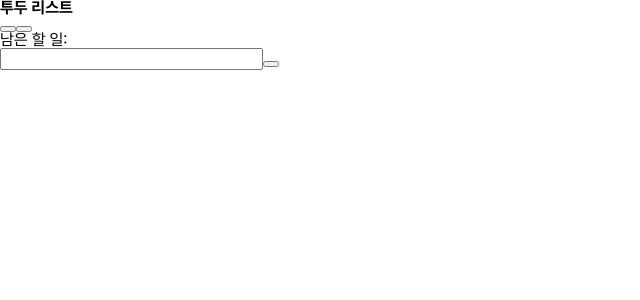
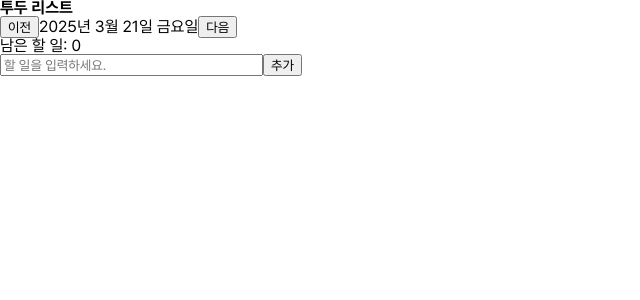
Before and after one commit to CEOS-Developers/react-todo-21th, a React (Vite) app: page / in a window 1280 px wide. Shown: the top 300 px of the page, without its empty margins (0-640 px from the left). Built offline with nearby package versions, Linux system fonts and the light colour scheme.

Commit message:
feat: 투두리스트 기능 구현

```diff
--- a/src/App.jsx
+++ b/src/App.jsx
@@ -1,37 +1,13 @@
-import GlobalStyles from "../styles/GlobalStyles";
-import styled from "styled-components";
-import DateNavigation from "./components/DateNavigation";
-import CountTodo from "./components/CountTodo";
-import TodoInput from "./components/TodoInput";
-import TodoList from "./components/TodoList";
+import GlobalStyles from "@/styles/GlobalStyles";
+import TodoListPage from "@/pages/TodoListPage";
 
 function App() {
   return (
-    <PageWrapper>
+    <>
       <GlobalStyles />
-      <MainWrapper>
-        <Header>
-          <Title>투두 리스트</Title>
-        </Header>
-        <Content>
-          <DateNavigation />
-          <CountTodo />
-          <TodoInput />
-          <TodoList />
-        </Content>
-      </MainWrapper>
-    </PageWrapper>
+      <TodoListPage />
+    </>
   );
 }
 
 export default App;
-
-const PageWrapper = styled.div``;
-
-const MainWrapper = styled.main``;
-
-const Header = styled.header``;
-
-const Title = styled.h1``;
-
-const Content = styled.section``;
--- a/src/components/ArrowButton.jsx
+++ /dev/null
@@ -1,11 +0,0 @@
-import styled from "styled-components";
-
-export const PreviousButton = () => {
-  return <Button></Button>;
-};
-
-export const NextButton = () => {
-  return <Button></Button>;
-};
-
-const Button = styled.button``;
--- a/src/components/CountTodo.jsx
+++ b/src/components/CountTodo.jsx
@@ -1,7 +1,7 @@
 import styled from "styled-components";
 
-const CountTodo = () => {
-  return <CountTodoContainer>남은 할 일:</CountTodoContainer>;
+const CountTodo = ({ incompleteCount }) => {
+  return <CountTodoContainer>남은 할 일: {incompleteCount}</CountTodoContainer>;
 };
 
 export default CountTodo;
--- a/src/components/DateNavigation.jsx
+++ b/src/components/DateNavigation.jsx
@@ -1,12 +1,21 @@
 import styled from "styled-components";
-import { PreviousButton, NextButton } from "./ArrowButton";
+import { formatDate } from "../utils/formatDate";
 
-const DateNavigation = () => {
+const DateNavigation = ({ date, setDate }) => {
+  const calculateDate = (dayOffset) => {
+    const newDateOffset = date.dayOffset + dayOffset;
+
+    setDate({
+      selectedDate: formatDate(newDateOffset),
+      dayOffset: newDateOffset,
+    });
+  };
+
   return (
     <Navigation>
-      <PreviousButton />
-      <Date></Date>
-      <NextButton />
+      <Button onClick={() => calculateDate(-1)}>이전</Button>
+      <Date>{date.selectedDate}</Date>
+      <Button onClick={() => calculateDate(1)}>다음</Button>
     </Navigation>
   );
 };
@@ -15,4 +24,6 @@ export default DateNavigation;
 
 const Navigation = styled.nav``;
 
+const Button = styled.button``;
+
 const Date = styled.time``;
--- a/src/components/TodoInput.jsx
+++ b/src/components/TodoInput.jsx
@@ -1,10 +1,27 @@
+import { useState } from "react";
 import styled from "styled-components";
 
-const TodoInput = () => {
+const TodoInput = ({ todoInput, setTodoInput, addTodoItem }) => {
+  const [isComposing, setIsComposing] = useState(false);
+
+  const handleKeyDown = (e) => {
+    if (e.key === "Enter" && !isComposing) {
+      e.preventDefault();
+      addTodoItem(todoInput);
+    }
+  };
+
   return (
     <TodoInputSection>
-      <Input />
-      <AddButton />
+      <Input
+        placeholder="할 일을 입력하세요."
+        onKeyDown={handleKeyDown}
+        value={todoInput}
+        onChange={(e) => setTodoInput(e.target.value)}
+        onCompositionStart={() => setIsComposing(true)}
+        onCompositionEnd={() => setIsComposing(false)}
+      />
+      <AddButton onClick={() => addTodoItem(todoInput)}>추가</AddButton>
     </TodoInputSection>
   );
 };
--- a/src/components/TodoList.jsx
+++ b/src/components/TodoList.jsx
@@ -1,11 +1,20 @@
 import styled from "styled-components";
 
-const TodoList = () => {
-  <TodoListSection>
-    <TodoListItems>
-      <TodoListItem></TodoListItem>
-    </TodoListItems>
-  </TodoListSection>;
+const TodoList = ({ todos = {}, date, handleClickDelete }) => {
+  return (
+    <TodoListSection>
+      <TodoListItems>
+        {todos[date.selectedDate]?.map((item) => (
+          <TodoListItem key={item.id}>
+            {item.text}
+            <DeleteButton onClick={() => handleClickDelete(item)}>
+              삭제
+            </DeleteButton>
+          </TodoListItem>
+        ))}
+      </TodoListItems>
+    </TodoListSection>
+  );
 };
 
 export default TodoList;
@@ -15,3 +24,5 @@ const TodoListSection = styled.section``;
 const TodoListItems = styled.ul``;
 
 const TodoListItem = styled.li``;
+
+const DeleteButton = styled.button``;
--- a/src/main.jsx
+++ b/src/main.jsx
@@ -2,8 +2,4 @@ import { StrictMode } from "react";
 import { createRoot } from "react-dom/client";
 import App from "./App.jsx";
 
-createRoot(document.getElementById("root")).render(
-  <StrictMode>
-    <App />
-  </StrictMode>
-);
+createRoot(document.getElementById("root")).render(<App />);
--- /dev/null
+++ b/src/pages/TodoListPage.jsx
@@ -0,0 +1,107 @@
+import styled from "styled-components";
+import DateNavigation from "@/components/DateNavigation";
+import CountTodo from "@/components/CountTodo";
+import TodoInput from "@/components/TodoInput";
+import TodoList from "@/components/TodoList";
+
+import { formatDate } from "@/utils/formatDate";
+import { useEffect, useState } from "react";
+
+const TodoListPage = () => {
+  const [date, setDate] = useState({
+    selectedDate: formatDate(),
+    dayOffset: 0,
+  });
+  const [incompleteCount, setIncompleteCount] = useState(0);
+  const [todoInput, setTodoInput] = useState("");
+  const [todos, setTodos] = useState({});
+
+  useEffect(() => {
+    setTodos(JSON.parse(localStorage.getItem("todos")) || {});
+  }, []);
+
+  useEffect(() => {
+    localStorage.setItem("todos", JSON.stringify(todos));
+
+    const count = (todos[date.selectedDate] || []).filter(
+      (todo) => !todo.completed
+    ).length;
+    setIncompleteCount(count);
+  }, [todos]);
+
+  useEffect(() => {
+    const count = (todos[date.selectedDate] || []).filter(
+      (todo) => !todo.completed
+    ).length;
+    setIncompleteCount(count);
+  }, [date.selectedDate]);
+
+  const addTodoItem = (todoText) => {
+    if (todoInput.trim() === "") {
+      return;
+    }
+
+    const newTodo = {
+      id: `${Date.now()}`,
+      text: todoText,
+      completed: false,
+    };
+
+    setTodos((prevTodos) => {
+      const updatedTodos = { ...prevTodos };
+      if (!updatedTodos[date.selectedDate]) {
+        updatedTodos[date.selectedDate] = [];
+      }
+      updatedTodos[date.selectedDate].push(newTodo);
+      return updatedTodos;
+    });
+
+    setTodoInput("");
+  };
+
+  const handleClickDelete = (todo) => {
+    setTodos((prevTodos) => {
+      const updatedTodos = { ...prevTodos };
+      updatedTodos[date.selectedDate] = updatedTodos[date.selectedDate].filter(
+        (item) => item.id !== todo.id
+      );
+      return updatedTodos;
+    });
+  };
+
+  return (
+    <PageWrapper>
+      <MainWrapper>
+        <Header>
+          <Title>투두 리스트</Title>
+        </Header>
+        <Content>
+          <DateNavigation date={date} setDate={setDate} />
+          <CountTodo incompleteCount={incompleteCount} />
+          <TodoInput
+            todoInput={todoInput}
+            setTodoInput={setTodoInput}
+            addTodoItem={addTodoItem}
+          />
+          <TodoList
+            todos={todos}
+            date={date}
+            handleClickDelete={handleClickDelete}
+          />
+        </Content>
+      </MainWrapper>
+    </PageWrapper>
+  );
+};
+
+export default TodoListPage;
+
+const PageWrapper = styled.div``;
+
+const MainWrapper = styled.main``;
+
+const Header = styled.header``;
+
+const Title = styled.h1``;
+
+const Content = styled.section``;
--- /dev/null
+++ b/src/utils/formatDate.js
@@ -0,0 +1,7 @@
+const FORMAT_OPTIONS = { year: "numeric", month: "long", day: "numeric", weekday: "long" };
+
+export const formatDate = (dayOffset = 0) => {
+    const date = new Date();
+    date.setDate(date.getDate() + dayOffset);
+    return date.toLocaleDateString("ko-KR", FORMAT_OPTIONS);
+}
```
Also changed, not shown: src/styles/GlobalStyles.jsx (renamed from styles/GlobalStyles.jsx).
